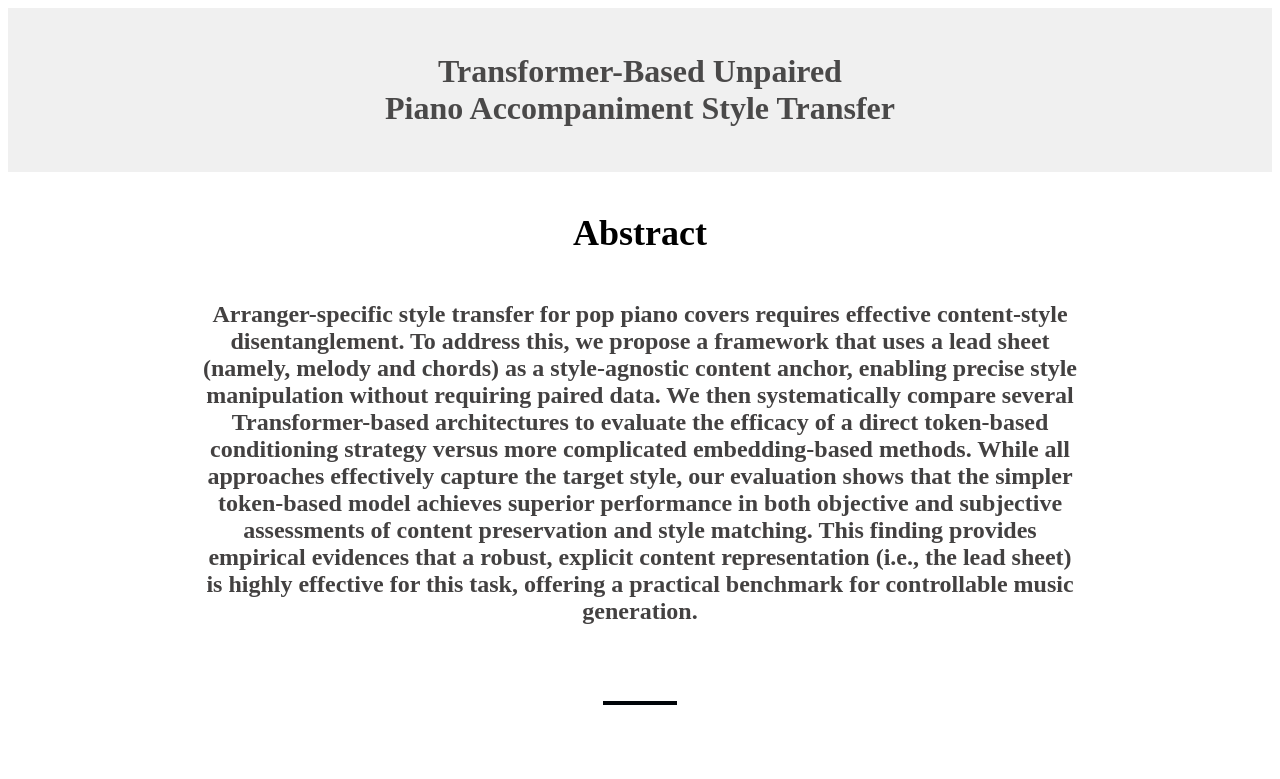
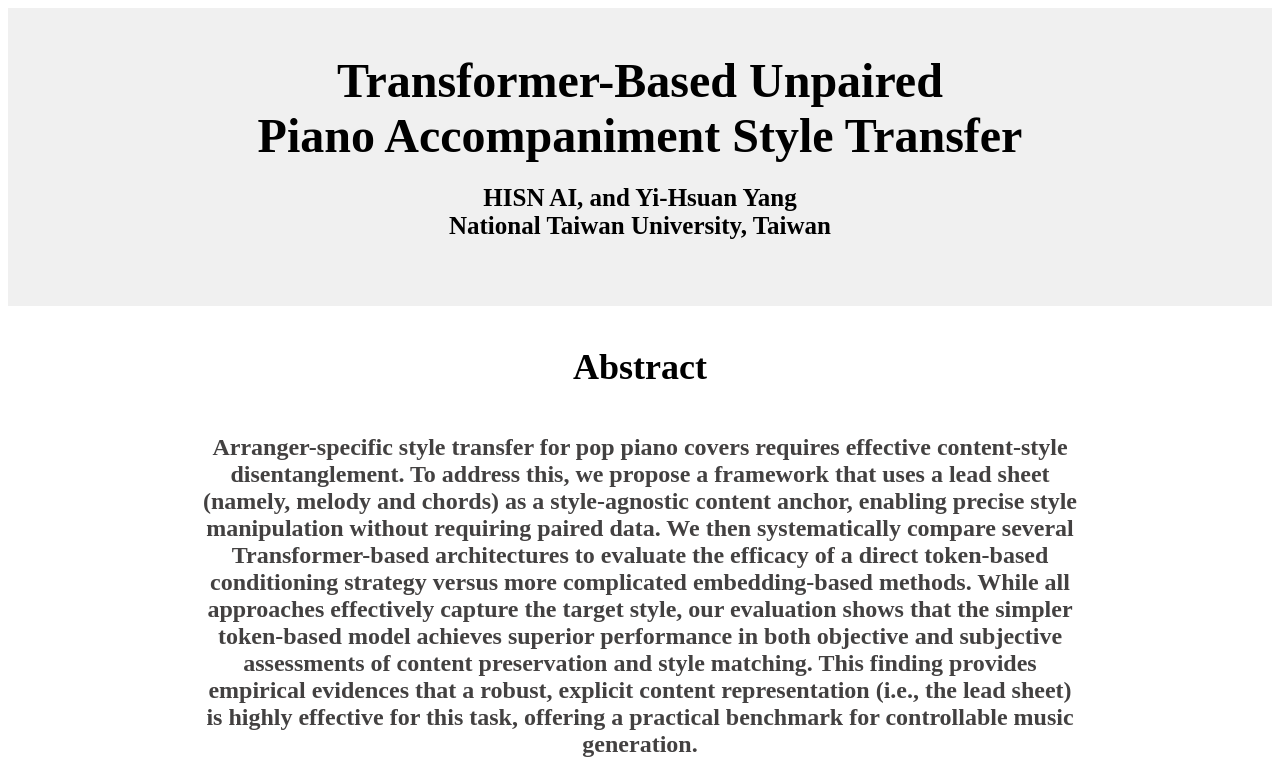
Before and after one commit to ivy7couch/Piano-Accompaniment-Style-Transfer, a plain HTML site: page index.html in a window 1280 px wide. Shown: the top 779 px of the page. Drawn offline with Linux system fonts and the light colour scheme.

Commit message:
Update index.html header

```diff
--- a/index.html
+++ b/index.html
@@ -138,13 +138,23 @@
             max-width: 70%;
         }
 
+        .author {
+            text-align: center;
+            margin-left: auto;
+            margin-right: auto;
+            max-width: 70%;
+            font-family: "Times New Roman";
+            color: black;
+        }
+
     </style>
 
 </head>
 <body>
 
     <header class="header-container">
-        <h1>Transformer-Based Unpaired <br>Piano Accompaniment Style Transfer</h1>
+        <h1 class="author"><span style="font-size: 48px;">Transformer-Based Unpaired <br>Piano Accompaniment Style Transfer</span></h1>
+        <h2 class="author">HISN AI, and Yi-Hsuan Yang <br> National Taiwan University, Taiwan</h2>
     </header>
 
     <h3 class="abstract"><span style="font-size: 36px;">Abstract</span></h3>
```
